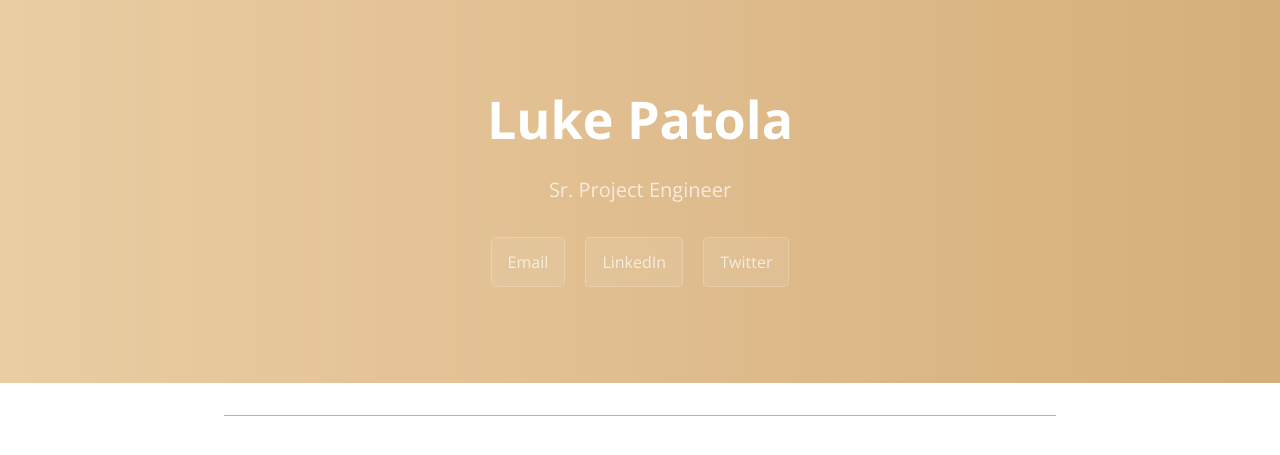
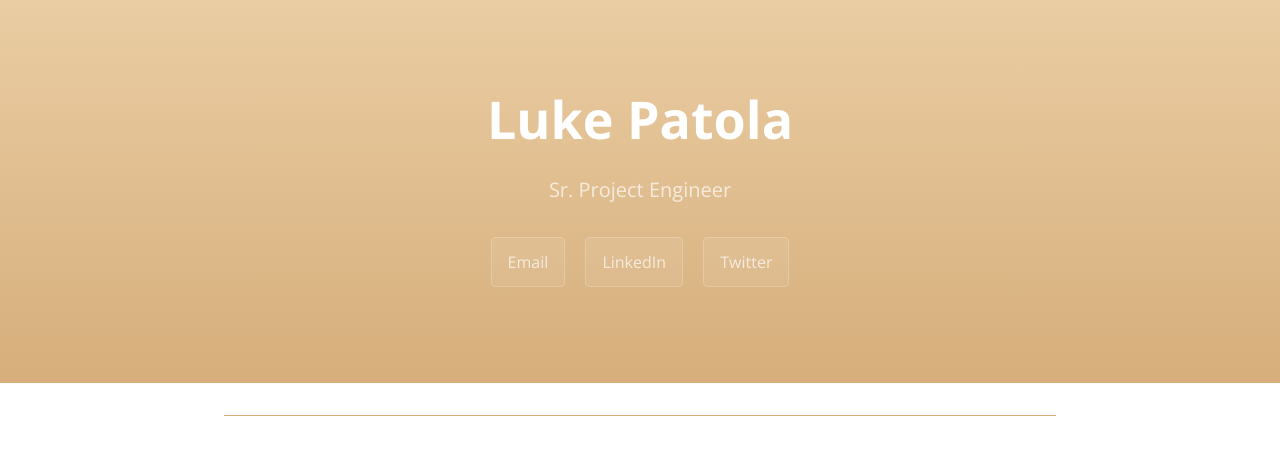
Before and after one commit to lukepatola/lukepatola.com, a Jekyll site: the page built from README.md, in a window 1280 px wide. Shown: the top 455 px of the page. Built offline with Jekyll 4.4.1, drawn with Linux system fonts in a browser that asks for light colours; our own code applies the rules of GitHub Pages for plain Markdown files.

Commit message:
Update jekyll-theme-cayman.scss

```diff
--- a/_sass/jekyll-theme-cayman.scss
+++ b/_sass/jekyll-theme-cayman.scss
@@ -90,7 +90,7 @@
   color: $header-heading-color;
   text-align: center;
   background-color: $header-bg-color;
-  background-image: linear-gradient(90deg, $header-bg-color-secondary, $header-bg-color);
+  background-image: linear-gradient($header-bg-color-secondary, $header-bg-color);
 
   @include large {
     padding: 5rem 6rem;
```
